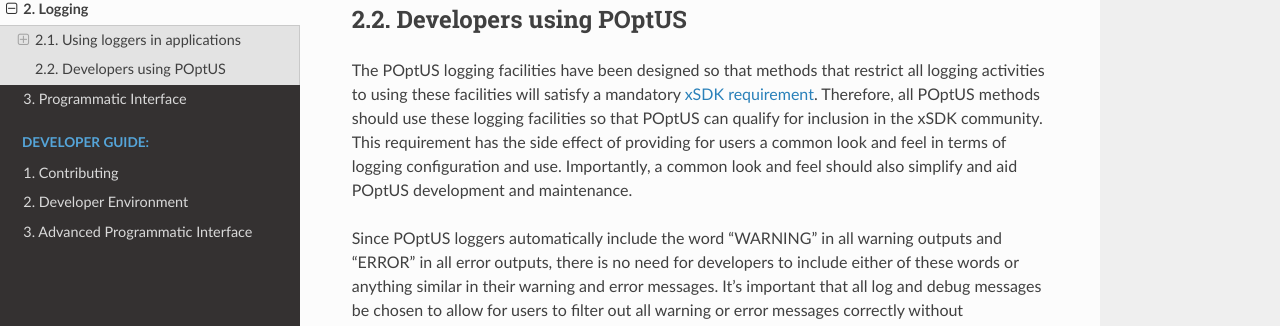
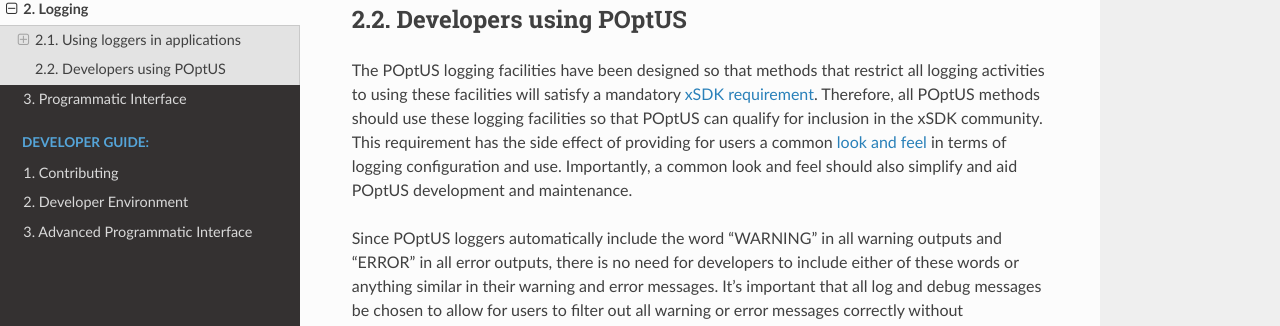
Before and after one commit to POptUS/POptUS, a Sphinx documentation site: the page built from docs/logging.rst, in a window 1280 px wide and 900 px high, scrolled down 2804 px. Shown: the part 173-499 px from the top of the window. Built offline with Sphinx 7.4.7 and the Read the Docs theme 3.1.0, drawn with Linux system fonts in a browser that asks for light colours; the version number could not be read and is left out; some of the changed lines change nothing that is shown.

Commit message:
Adding a hyperlink at Jared request

```diff
--- a/docs/logging.rst
+++ b/docs/logging.rst
@@ -145,12 +145,13 @@
 Developers using |poptus|
 -------------------------
 .. _`xSDK requirement`: https://xsdk.info/policies
+.. _`look and feel`: https://en.wikipedia.org/wiki/Look_and_feel
 
 The |poptus| logging facilities have been designed so that methods that restrict
 all logging activities to using these facilities will satisfy a mandatory `xSDK
 requirement`_.  Therefore, all |poptus| methods should use these logging
 facilities so that |poptus| can qualify for inclusion in the xSDK community.
-This requirement has the side effect of providing for users a common look and feel
+This requirement has the side effect of providing for users a common `look and feel`_
 in terms of logging configuration and use.  Importantly, a common look and feel
 should also simplify and aid |poptus| development and maintenance.
 
```
